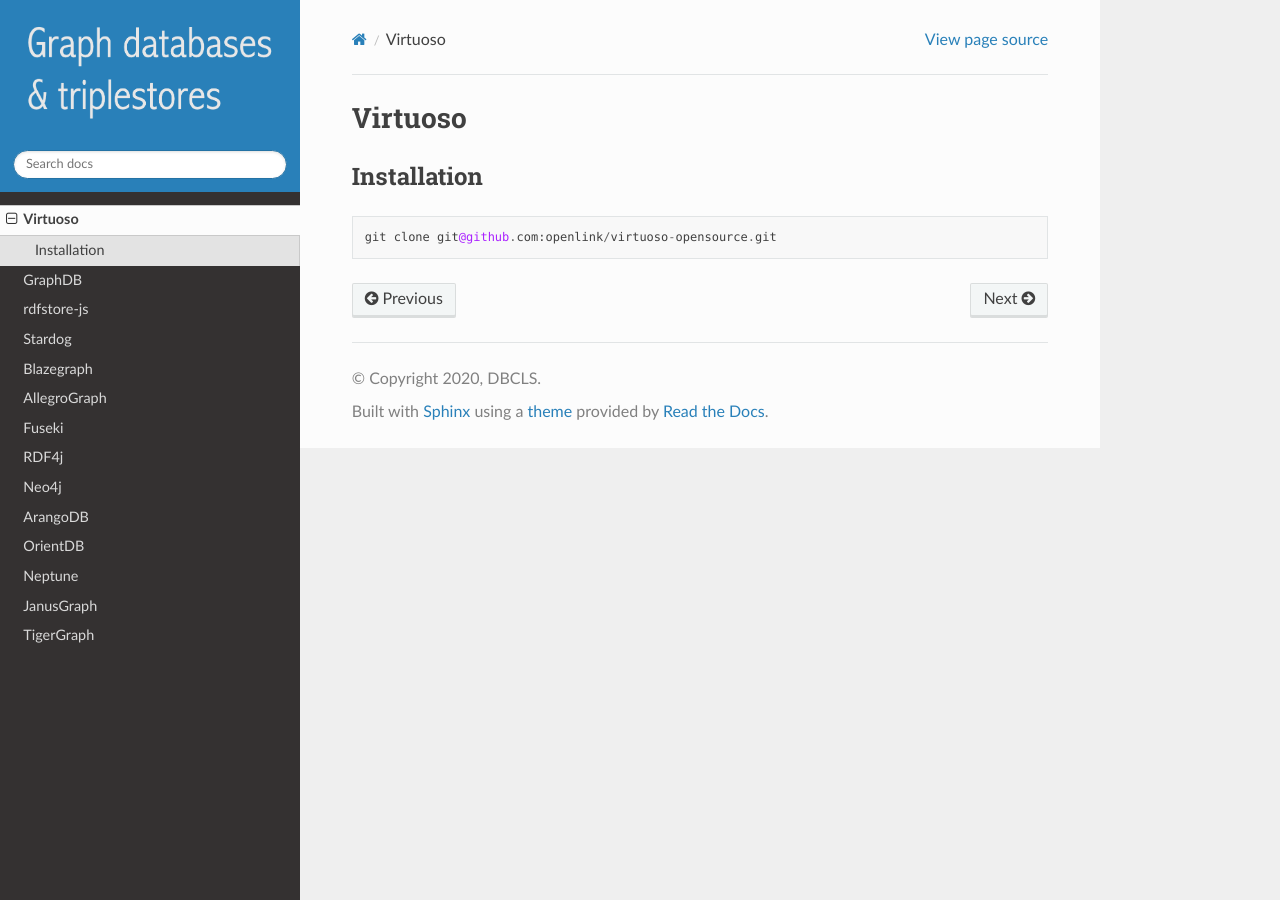
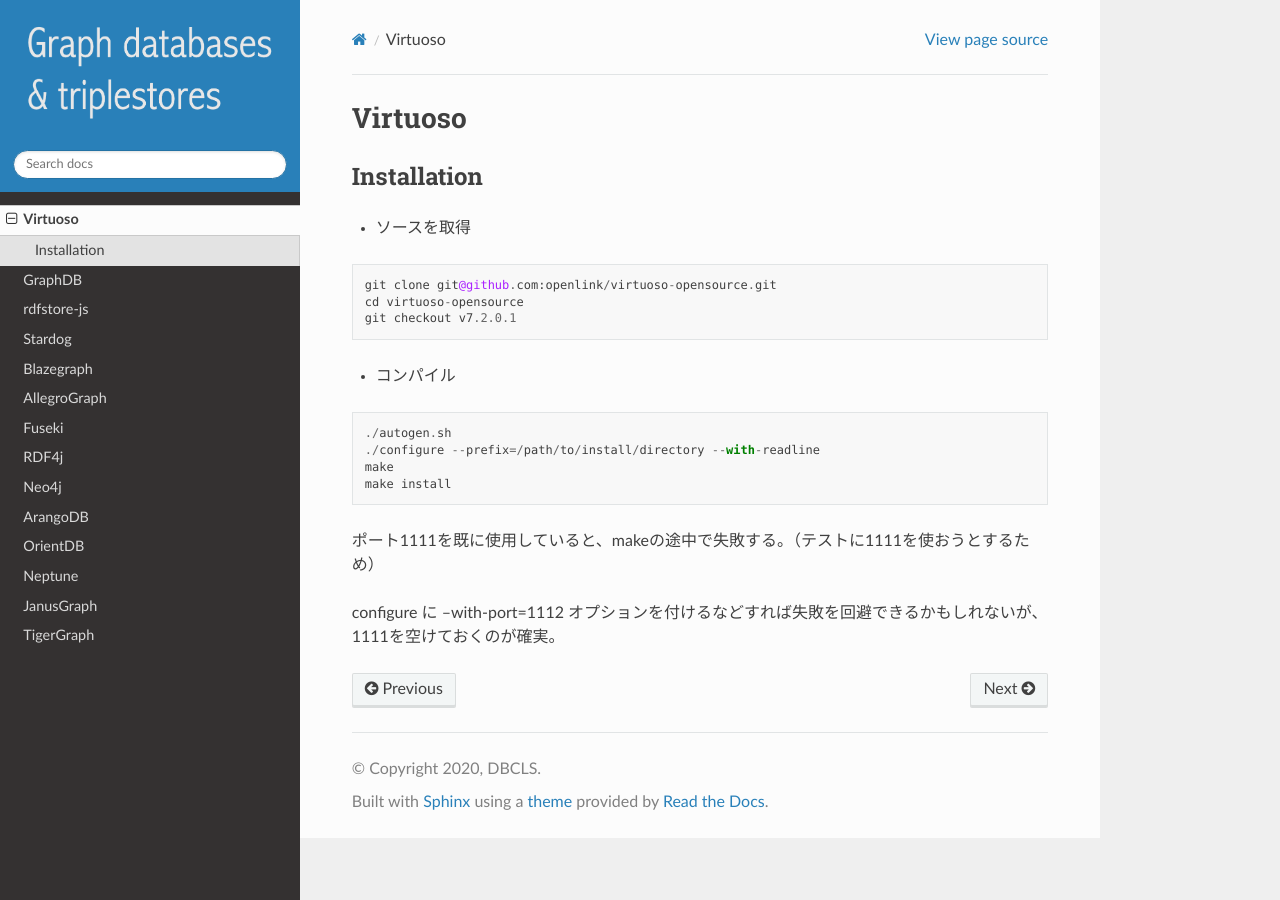
Before and after one commit to dbcls/graphdbs, a Sphinx documentation site: the page built from docs/md/virtuoso.md, in a window 1280 px wide. Built offline with Sphinx 7.4.7 and the Read the Docs theme 2.0.0, drawn with Linux system fonts in a browser that asks for light colours.

Commit message:
Update virtuoso.md

````diff
--- a/docs/md/virtuoso.md
+++ b/docs/md/virtuoso.md
@@ -1,7 +1,19 @@
 # Virtuoso
 
 ## Installation
-
+* ソースを取得
 ```
 git clone git@github.com:openlink/virtuoso-opensource.git
+cd virtuoso-opensource
+git checkout v7.2.0.1
 ```
+* コンパイル
+```
+./autogen.sh
+./configure --prefix=/path/to/install/directory --with-readline
+make
+make install
+```
+ポート1111を既に使用していると、makeの途中で失敗する。（テストに1111を使おうとするため）
+
+configure に --with-port=1112 オプションを付けるなどすれば失敗を回避できるかもしれないが、1111を空けておくのが確実。
````
